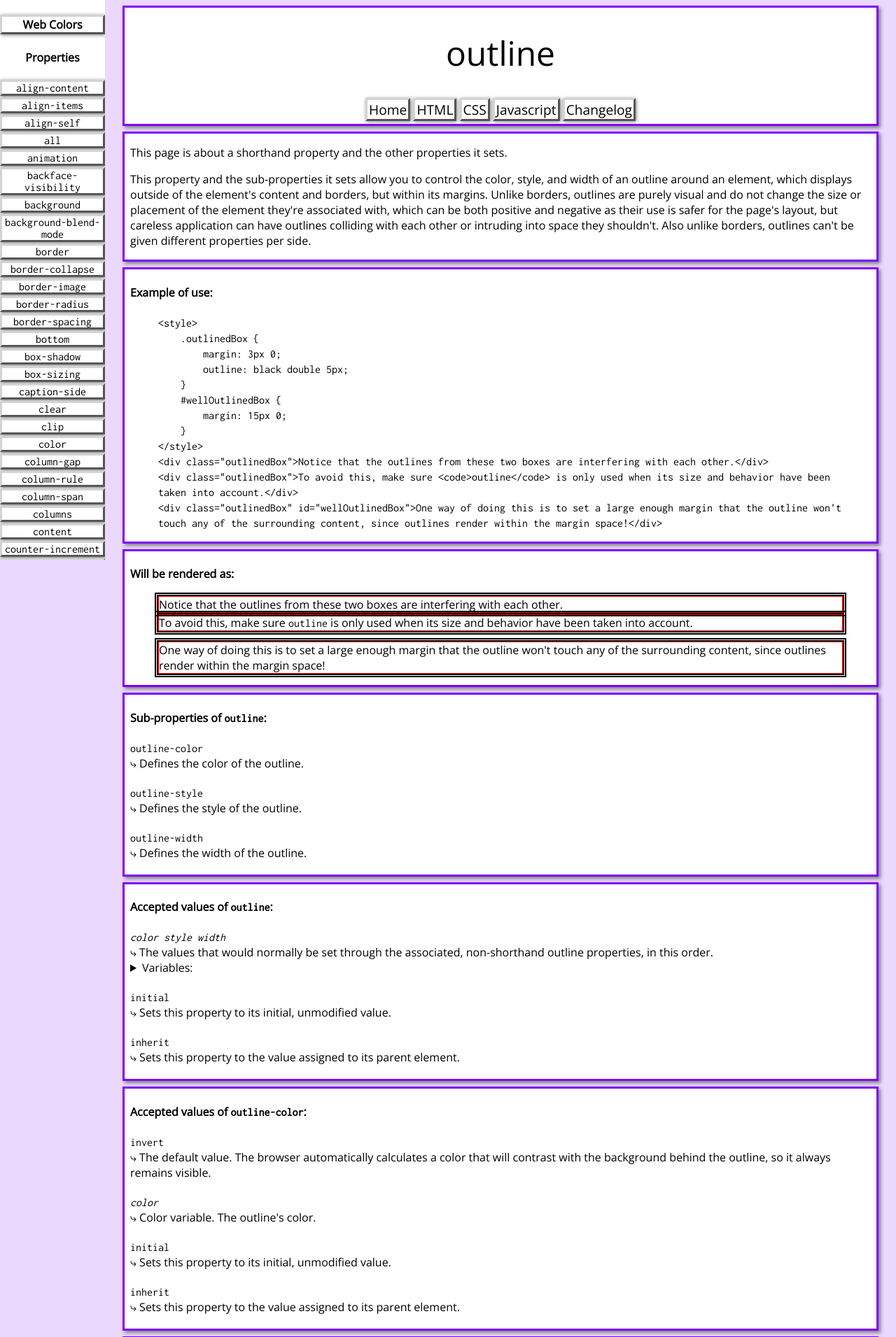
After one commit to VioletRose/Web-Code-Encyclopedia, a PHP site: page /css/outline.php in a window 1280 px wide. The commit adds this page. Shown: the top 1911 px of the page at 70% size. Run offline with PHP 8.4, Linux system fonts and the light colour scheme.

Commit message:
09/13/2016 Update
Additions:
css/outline.php
css/outline-offset.php
Changes:
css/csshead.php: Added links for outline and outline-offset.

```diff
--- a/css/csshead.php
+++ b/css/csshead.php
@@ -63,6 +63,8 @@
 		<li><code><a href="/css/min-width.php">min-width</a></code></li>
 		<li><code><a href="/css/opacity.php">opacity</a></code></li>
 		<li><code><a href="/css/order.php">order</a></code></li>
+		<li><code><a href="/css/outline.php">outline</a></code></li>
+		<li><code><a href="/css/outline-offset.php">outline-offset</a></code></li>
 		<li><code><a class="needsAttn" href="/css/position.php">position</a></code></li>
 		<li><code><a class="needsAttn" href="/css/transform.php">transform</a></code></li>
 	</ul>
--- /dev/null
+++ b/css/outline.php
@@ -0,0 +1,155 @@
+<?php
+    $PAGE_NAME = 'outline';
+    require_once($_SERVER["DOCUMENT_ROOT"].'/css/csshead.php');
+?>
+<main>
+	<section>
+		<p>This page is about a shorthand property and the other properties it sets.</p>
+		<p>This property and the sub-properties it sets allow you to control the color, style, and width of an outline around an element, which displays outside of the element's content and borders, but within its margins. Unlike borders, outlines are purely visual and do not change the size or placement of the element they're associated with, which can be both positive and negative as their use is safer for the page's layout, but careless application can have outlines colliding with each other or intruding into space they shouldn't. Also unlike borders, outlines can't be given different properties per side.</p>
+	</section>
+	<section>
+		<h4>Example of use:</h4>
+		<figure class="exampleFigure">
+			<code>
+				&lt;style&gt;
+				<br>
+				&nbsp;&nbsp;&nbsp;&nbsp;.outlinedBox {
+				<br>
+				&nbsp;&nbsp;&nbsp;&nbsp;&nbsp;&nbsp;&nbsp;&nbsp;margin: 3px 0;
+				<br>
+				&nbsp;&nbsp;&nbsp;&nbsp;&nbsp;&nbsp;&nbsp;&nbsp;outline: black double 5px;
+				<br>
+				&nbsp;&nbsp;&nbsp;&nbsp;}
+				<br>
+				&nbsp;&nbsp;&nbsp;&nbsp;#wellOutlinedBox {
+				<br>
+				&nbsp;&nbsp;&nbsp;&nbsp;&nbsp;&nbsp;&nbsp;&nbsp;margin: 15px 0;
+				<br>
+				&nbsp;&nbsp;&nbsp;&nbsp;}
+				<br>
+				&lt;/style&gt;
+				<br>
+				&lt;div class="outlinedBox"&gt;Notice that the outlines from these two boxes are interfering with each other.&lt;/div&gt;
+				<br>
+				&lt;div class="outlinedBox"&gt;To avoid this, make sure &lt;code&gt;outline&lt;/code&gt; is only used when its size and behavior have been taken into account.&lt;/div&gt;
+				<br>
+				&lt;div class="outlinedBox" id="wellOutlinedBox"&gt;One way of doing this is to set a large enough margin that the outline won't touch any of the surrounding content, since outlines render within the margin space!&lt;/div&gt;
+			</code>
+		</figure>
+	</section>
+	<section>
+		<h4>Will be rendered as:</h4>
+		<figure class="renderFigure">
+			<style>
+				.outlinedBox {
+					border: 1px solid red;
+					margin: 2px 0;
+					outline: black double 5px;
+				}
+				#wellOutlinedBox {
+					margin: 15px 0;
+				}
+			</style>
+			<div class="outlinedBox">Notice that the outlines from these two boxes are interfering with each other.</div>
+			<div class="outlinedBox">To avoid this, make sure <code>outline</code> is only used when its size and behavior have been taken into account.</div>
+			<div class="outlinedBox" id="wellOutlinedBox">One way of doing this is to set a large enough margin that the outline won't touch any of the surrounding content, since outlines render within the margin space!</div>
+		</figure>
+	</section>
+	<section>
+		<h4>Sub-properties of <code>outline</code>:</h4>
+		<dl>
+			<dt><code>outline-color</code></dt>
+			<dd>&#10551; Defines the color of the outline.</dd>
+			<dt><code>outline-style</code></dt>
+			<dd>&#10551; Defines the style of the outline.</dd>
+			<dt><code>outline-width</code></dt>
+			<dd>&#10551; Defines the width of the outline.</dd>
+		</dl>
+	</section>
+	<section>
+		<h4>Accepted values of <code>outline</code>:</h4>
+		<dl>
+			<dt><code><var>color</var> <var>style</var> <var>width</var></code></dt>
+			<dd>
+				&#10551; The values that would normally be set through the associated, non-shorthand outline properties, in this order.
+				<details>
+					<summary>Variables:</summary>
+					<dl>
+						<dt><code><var>color</var></code></dt>
+						<dd>&#10551; Optional. The value of <code>outline-color</code>.</dd>
+						<dt><code><var>style</var></code></dt>
+						<dd>&#10551; Optional. The value of <code>outline-style</code>.</dd>
+						<dt><code><var>width</var></code></dt>
+						<dd>&#10551; Optional. The value of <code>outline-width</code>.</dd>
+					</dl>
+				</details>
+			</dd>
+			<dt><code>initial</code></dt>
+			<dd>&#10551; Sets this property to its initial, unmodified value.</dd>
+			<dt><code>inherit</code></dt>
+			<dd>&#10551; Sets this property to the value assigned to its parent element.</dd>
+		</dl>
+	</section>
+	<section>
+		<h4>Accepted values of <code>outline-color</code>:</h4>
+		<dl>
+			<dt><code>invert</code></dt>
+			<dd>&#10551; The default value. The browser automatically calculates a color that will contrast with the background behind the outline, so it always remains visible.</dd>
+			<dt><code><var>color</var></code></dt>
+			<dd>&#10551; Color variable. The outline's color.</dd>
+			<dt><code>initial</code></dt>
+			<dd>&#10551; Sets this property to its initial, unmodified value.</dd>
+			<dt><code>inherit</code></dt>
+			<dd>&#10551; Sets this property to the value assigned to its parent element.</dd>
+		</dl>
+	</section>
+	<section>
+		<h4>Accepted values of <code>outline-style</code>:</h4>
+		<dl>
+			<dt><code>none</code></dt>
+			<dd>&#10551; The default value. No outline.</dd>
+			<dt><code>hidden</code></dt>
+			<dd>&#10551; An outline that doesn't display.</dd>
+			<dt><code>dotted</code></dt>
+			<dd>&#10551; An outline composed of squares with equal amounts of white space in between them.</dd>
+			<dt><code>dashed</code></dt>
+			<dd>&#10551; An outline composed of rectangles with equal amounts of white space in between them.</dd>
+			<dt><code>solid</code></dt>
+			<dd>&#10551; An outline composed of a single solid line.</dd>
+			<dt><code>double</code></dt>
+			<dd>&#10551; An outline composed of two smaller solid lines with white space in between them.</dd>
+			<dt><code>groove</code></dt>
+			<dd>&#10551; An outline composed of four solid lines, two of the normal color and two a darker color, simulating a 3-dimensional groove.</dd>
+			<dt><code>ridge</code></dt>
+			<dd>&#10551; An outline composed of four solid lines, two of the normal color and two a darker color, simulating a 3-dimensional ridge.</dd>
+			<dt><code>inset</code></dt>
+			<dd>&#10551; An outline composed of two solid lines, one of the normal color and one a darker color, simulating a depressed button.</dd>
+			<dt><code>outset</code></dt>
+			<dd>&#10551; An outline composed of two solid lines, one of the normal color and one a darker color, simulating a raised button.</dd>
+			<dt><code>initial</code></dt>
+			<dd>&#10551; Sets this property to its initial, unmodified value.</dd>
+			<dt><code>inherit</code></dt>
+			<dd>&#10551; Sets this property to the value assigned to its parent element.</dd>
+		</dl>
+	</section>
+	<section>
+		<h4>Accepted values of <code>outline-width</code>:</h4>
+		<dl>
+			<dt><code>medium</code></dt>
+			<dd>&#10551; The default value. An outline 3px thick.</dd>
+			<dt><code>thin</code></dt>
+			<dd>&#10551; An outline 1px thick.</dd>
+			<dt><code>thick</code></dt>
+			<dd>&#10551; An outline 5px thick.</dd>
+			<dt><code><var>width</var></code></dt>
+			<dd>&#10551; Numeric variable, in measurements. The width of the outline.</dd>
+			<dt><code>initial</code></dt>
+			<dd>&#10551; Sets this property to its initial, unmodified value.</dd>
+			<dt><code>inherit</code></dt>
+			<dd>&#10551; Sets this property to the value assigned to its parent element.</dd>
+		</dl>
+	</section>
+</main>
+<?php
+    require_once($_SERVER["DOCUMENT_ROOT"].'/genericfoot.php');
+?>
```
Also changed, not shown: css/outline-offset.php (added, +68 -0 lines), changelog.txt.
